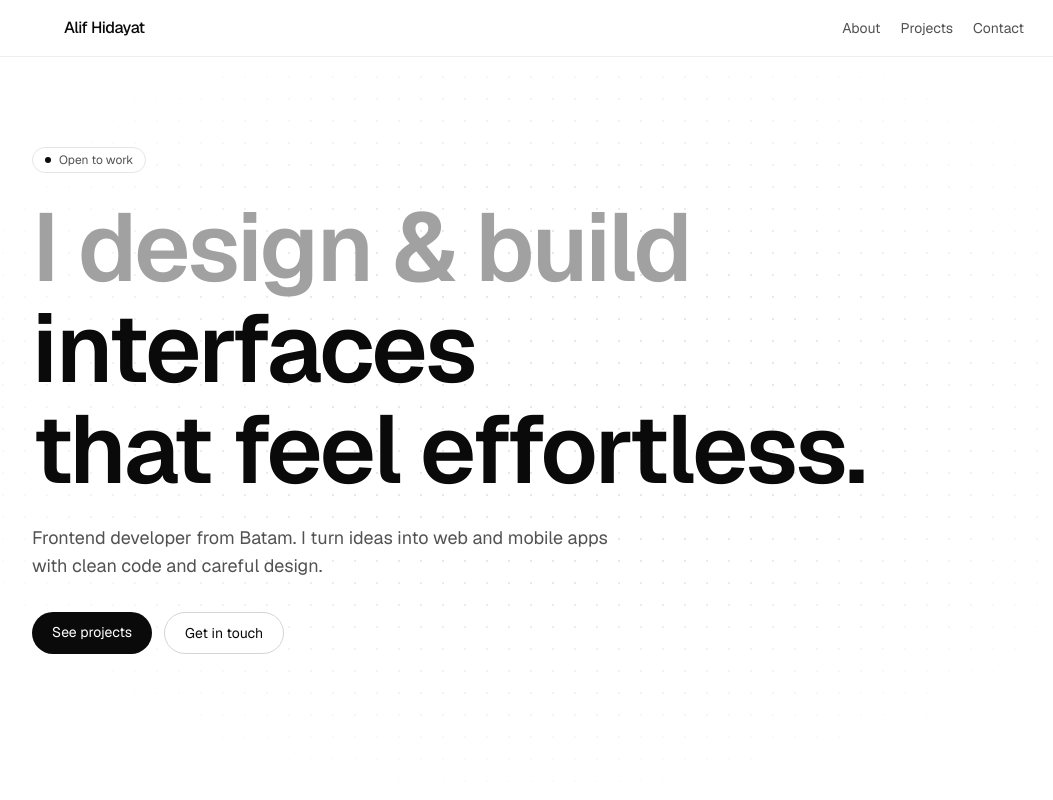
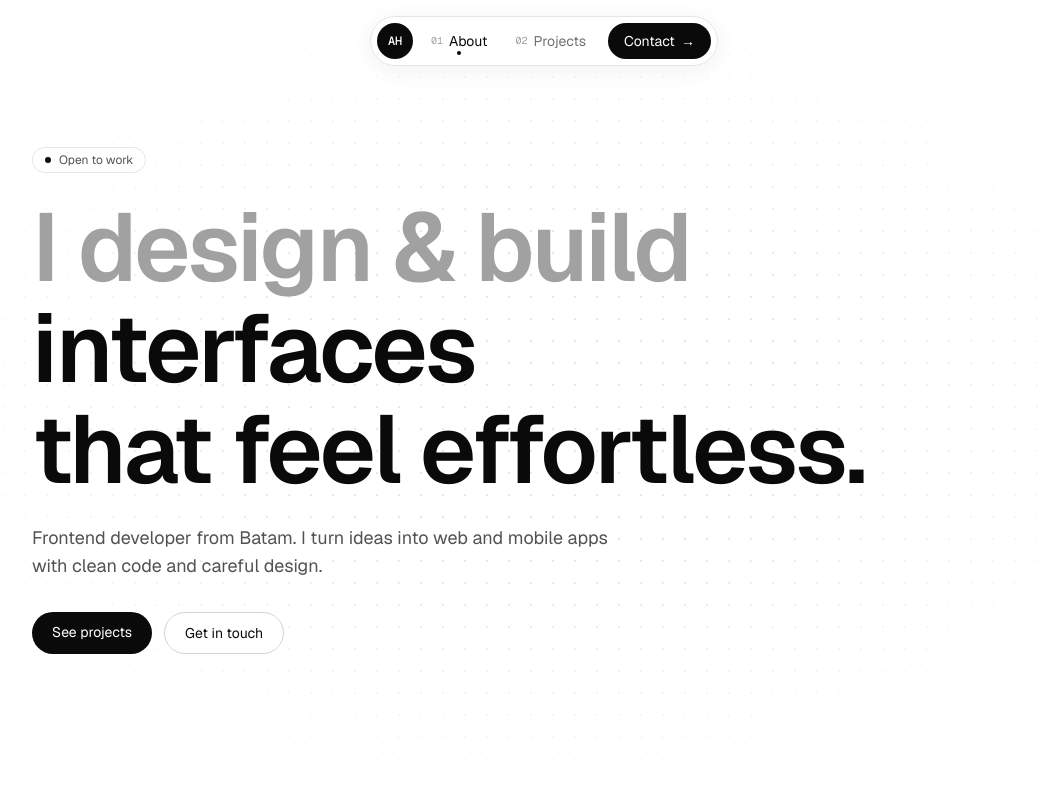
Before and after one commit to Void491111/Portfolio, a Next.js app in the folder portfolio/: page / in a window 1280 px wide. Shown: the top 800 px of the page, without its empty margins (96-1149 px from the left). Built offline with nearby package versions, Linux system fonts and the light colour scheme.

Commit message:
feat: floating navbar with hover and active indicator

```diff
--- /dev/null
+++ b/portfolio/components/layout/NavItem.jsx
@@ -0,0 +1,36 @@
+"use client";
+import Link from "next/link";
+import { motion } from "motion/react";
+import { formatIndex } from "@/lib/format";
+import { NAV_MOTION } from "@/config/nav";
+
+export default function NavItem({ link, index, isActive, isHovered, onHover }) {
+  function handleEnter() {
+    onHover(link.id);
+  }
+
+  const tone = isActive || isHovered ? "text-neutral-950" : "text-neutral-500";
+
+  return (
+    <li className="relative">
+      <Link
+        href={link.href}
+        onMouseEnter={handleEnter}
+        className={`relative z-10 flex items-center gap-1.5 rounded-full px-3.5 py-2 text-sm transition-colors ${tone}`}
+      >
+        <span className="hidden font-mono text-[10px] text-neutral-400 sm:inline">{formatIndex(index)}</span>
+        {link.label}
+      </Link>
+      {isHovered && (
+        <motion.span layoutId="nav-hover" className="absolute inset-0 rounded-full bg-neutral-100" transition={NAV_MOTION.spring} />
+      )}
+      {isActive && (
+        <motion.span
+          layoutId="nav-active"
+          className="absolute bottom-1 left-1/2 size-1 -translate-x-1/2 rounded-full bg-neutral-950"
+          transition={NAV_MOTION.spring}
+        />
+      )}
+    </li>
+  );
+}
--- /dev/null
+++ b/portfolio/components/layout/NavLinks.jsx
@@ -0,0 +1,28 @@
+"use client";
+import { useState } from "react";
+import NavItem from "./NavItem";
+
+export default function NavLinks({ links, activeId }) {
+  const [hoveredId, setHoveredId] = useState(null);
+
+  function handleLeave() {
+    setHoveredId(null);
+  }
+
+  return (
+    <ul className="flex items-center" onMouseLeave={handleLeave}>
+      {links.map(function renderLink(link, index) {
+        return (
+          <NavItem
+            key={link.id}
+            link={link}
+            index={index}
+            isActive={activeId === link.id}
+            isHovered={hoveredId === link.id}
+            onHover={setHoveredId}
+          />
+        );
+      })}
+    </ul>
+  );
+}
--- a/portfolio/components/layout/Navbar.jsx
+++ b/portfolio/components/layout/Navbar.jsx
@@ -1,21 +1,38 @@
+"use client";
 import Link from "next/link";
-import { SITE, NAV_LINKS } from "@/config/site";
+import { motion } from "motion/react";
+import NavLinks from "./NavLinks";
+import { useScrollHide } from "@/hooks/useScrollHide";
+import { useActiveSection } from "@/hooks/useActiveSection";
+import { NAV_BRAND, NAV_CTA, NAV_LINKS, NAV_SECTION_IDS, NAV_MOTION } from "@/config/nav";
 
 export default function Navbar() {
+  const isHidden = useScrollHide(NAV_MOTION.hideAfter);
+  const activeId = useActiveSection(NAV_SECTION_IDS, NAV_MOTION.activeRootMargin);
+
   return (
-    <header className="fixed inset-x-0 top-0 z-50 border-b border-neutral-200/60 bg-white/70 backdrop-blur-md">
-      <nav className="mx-auto flex h-14 max-w-5xl items-center justify-between px-4 sm:px-8">
-        <Link href="/" className="font-medium tracking-tight">{SITE.name}</Link>
-        <ul className="flex items-center gap-5 text-sm text-neutral-600">
-          {NAV_LINKS.map(function renderNavLink(link) {
-            return (
-              <li key={link.href}>
-                <Link href={link.href} className="transition-colors hover:text-neutral-950">{link.label}</Link>
-              </li>
-            );
-          })}
-        </ul>
+    <motion.header
+      className="fixed inset-x-0 top-4 z-50 flex justify-center px-4"
+      animate={{ y: isHidden ? NAV_MOTION.hiddenOffset : 0, opacity: isHidden ? 0 : 1 }}
+      transition={NAV_MOTION.spring}
+    >
+      <nav className="flex items-center gap-1 rounded-full border border-neutral-200 bg-white/75 p-1.5 shadow-[0_4px_24px_rgba(0,0,0,0.06)] backdrop-blur-md">
+        <Link
+          href="/"
+          aria-label={NAV_BRAND.label}
+          className="flex size-9 items-center justify-center rounded-full bg-neutral-950 font-mono text-xs font-medium text-white"
+        >
+          {NAV_BRAND.mark}
+        </Link>
+        <NavLinks links={NAV_LINKS} activeId={activeId} />
+        <Link
+          href={NAV_CTA.href}
+          className="group ml-1 inline-flex items-center gap-1.5 rounded-full bg-neutral-950 px-4 py-2 text-sm text-white transition-colors hover:bg-neutral-800"
+        >
+          {NAV_CTA.label}
+          <span className="transition-transform duration-300 group-hover:translate-x-0.5">{"\u2192"}</span>
+        </Link>
       </nav>
-    </header>
+    </motion.header>
   );
 }
--- /dev/null
+++ b/portfolio/config/nav.js
@@ -0,0 +1,17 @@
+export const NAV_BRAND = { mark: "AH", label: "Alif Hidayat" };
+
+export const NAV_LINKS = [
+  { id: "about", label: "About", href: "/#about" },
+  { id: "projects", label: "Projects", href: "/#projects" },
+];
+
+export const NAV_SECTION_IDS = ["about", "projects"];
+
+export const NAV_CTA = { label: "Contact", href: "/#contact" };
+
+export const NAV_MOTION = {
+  hideAfter: 120,
+  hiddenOffset: -96,
+  activeRootMargin: "-45% 0px -45% 0px",
+  spring: { type: "spring", stiffness: 380, damping: 32 },
+};
--- /dev/null
+++ b/portfolio/hooks/useActiveSection.js
@@ -0,0 +1,41 @@
+"use client";
+import { useEffect, useState } from "react";
+
+export function useActiveSection(ids, rootMargin) {
+  const [activeId, setActiveId] = useState(null);
+
+  useEffect(
+    function observeSections() {
+      const elements = ids
+        .map(function findSection(id) {
+          return document.getElementById(id);
+        })
+        .filter(Boolean);
+      if (!elements.length) return;
+
+      function handleIntersect(entries) {
+        entries.forEach(function checkEntry(entry) {
+          if (entry.isIntersecting) {
+            setActiveId(entry.target.id);
+            return;
+          }
+          setActiveId(function clearIfLeaving(current) {
+            return current === entry.target.id ? null : current;
+          });
+        });
+      }
+
+      const observer = new IntersectionObserver(handleIntersect, { rootMargin });
+      elements.forEach(function observeElement(element) {
+        observer.observe(element);
+      });
+
+      return function disconnectObserver() {
+        observer.disconnect();
+      };
+    },
+    [ids, rootMargin]
+  );
+
+  return activeId;
+}
--- /dev/null
+++ b/portfolio/hooks/useScrollHide.js
@@ -0,0 +1,15 @@
+"use client";
+import { useState } from "react";
+import { useScroll, useMotionValueEvent } from "motion/react";
+
+export function useScrollHide(threshold) {
+  const { scrollY } = useScroll();
+  const [isHidden, setIsHidden] = useState(false);
+
+  useMotionValueEvent(scrollY, "change", function handleScroll(current) {
+    const previous = scrollY.getPrevious() ?? 0;
+    setIsHidden(current > previous && current > threshold);
+  });
+
+  return isHidden;
+}
--- /dev/null
+++ b/portfolio/lib/format.js
@@ -0,0 +1,3 @@
+export function formatIndex(index) {
+  return String(index + 1).padStart(2, "0");
+}
```
